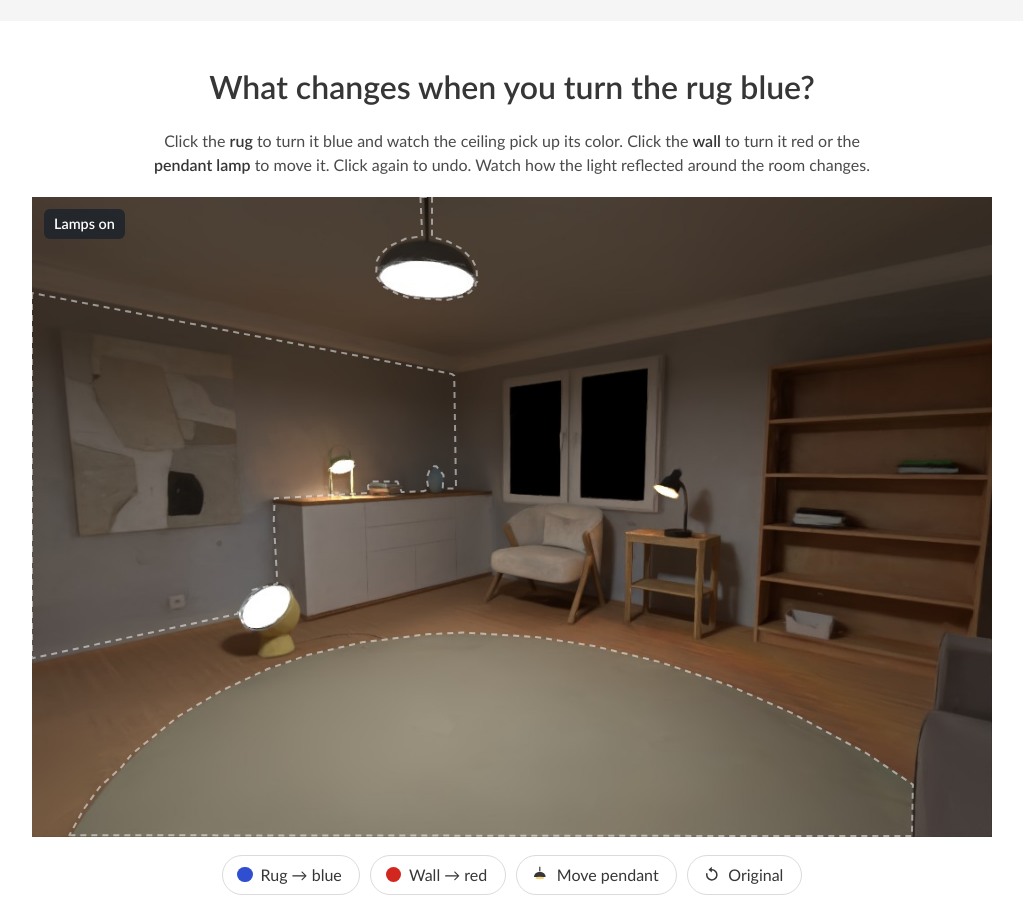
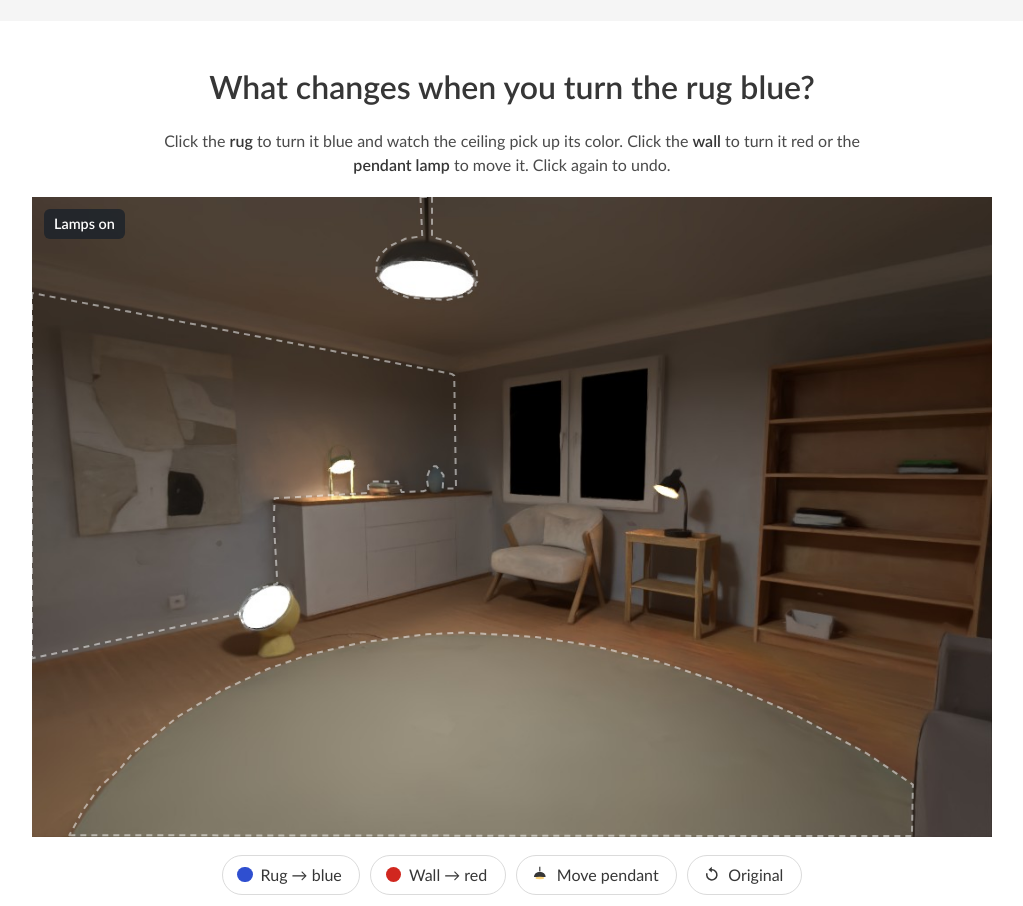
Before and after one commit to LiveRelight/LiveRelight.github.io, a plain HTML site: page index.html in a window 1280 px wide. Shown: the part 1460-2366 px from the top of the page, without its empty margins (128-1151 px from the left). Drawn offline with Linux system fonts and the light colour scheme.

Commit message:
Shorten the demo intro

```diff
--- a/index.html
+++ b/index.html
@@ -192,7 +192,7 @@ html:not(.js) .regions, html:not(.js) .demo-buttons, html:not(.js) .state-chip,
 <section class="section" id="demo">
   <div class="container is-max-desktop has-text-centered">
     <h2 class="title is-3">What changes when you turn the rug blue?</h2>
-    <p class="demo-intro">Click the <strong>rug</strong> to turn it blue and watch the ceiling pick up its color. Click the <strong>wall</strong> to turn it red or the <strong>pendant lamp</strong> to move it. Click again to undo. Watch how the light reflected around the room changes.</p>
+    <p class="demo-intro">Click the <strong>rug</strong> to turn it blue and watch the ceiling pick up its color. Click the <strong>wall</strong> to turn it red or the <strong>pendant lamp</strong> to move it. Click again to undo.</p>
     <div class="demo" id="demo-stage">
       <img class="on" data-state="000" src="media/demo-000.jpg" width="1080" height="720" alt="Living room under the new lamps: rug, wall and pendant as captured">
       <img data-state="100" src="media/demo-100.jpg" width="1080" height="720" alt="Rug recoloured blue">
```
